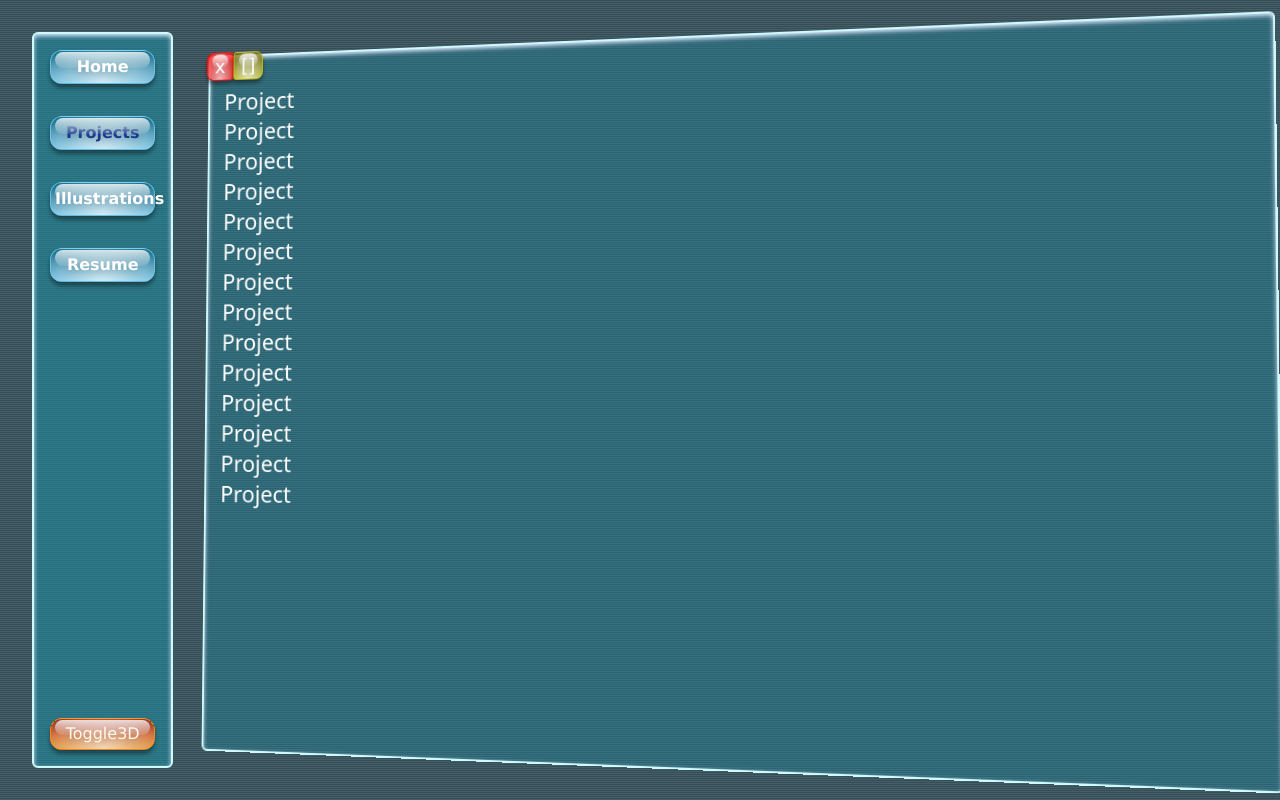
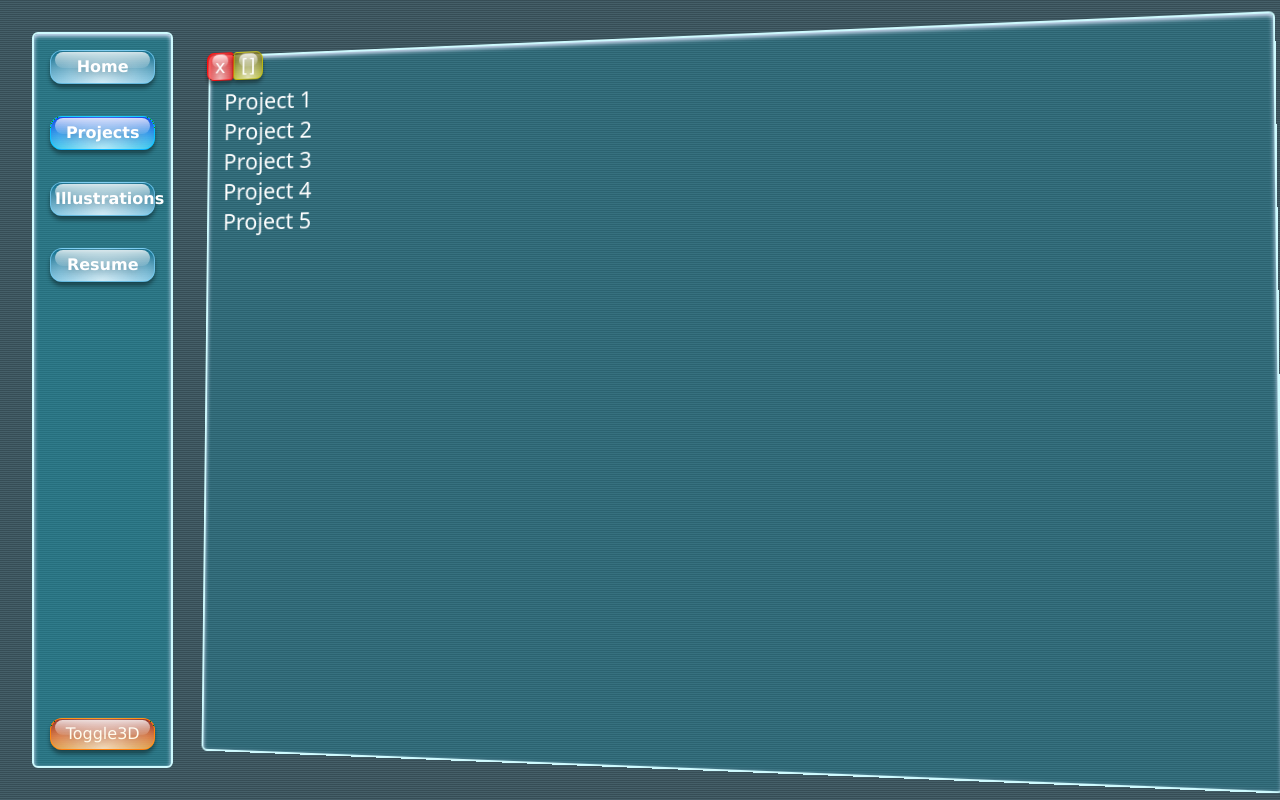
Before and after one commit to Not-Rachel/frutiger-aero-threejs, a React (Vite) app: page /projects in a window 1280 px wide. Built offline with nearby package versions, Linux system fonts and the light colour scheme.

Commit message:
Art page animation, fix resizing layout

```diff
--- a/src/pages/About.tsx
+++ b/src/pages/About.tsx
@@ -1,9 +1,7 @@
 import React from "react";
 
 function About() {
-  return (
-    <div>My name is Rachel Brinkman, you killed my father prepare to die</div>
-  );
+  return <div>About Me</div>;
 }
 
 export default About;
--- a/src/pages/Art.tsx
+++ b/src/pages/Art.tsx
@@ -1,5 +1,6 @@
 import { useState } from "react";
 import { motion, AnimatePresence, easeInOut } from "motion/react";
+import { view } from "motion/react-client";
 
 function Art() {
   const images = import.meta.glob("../assets/portfolio/*.{png,jpg,jpeg}", {
@@ -10,15 +11,22 @@ function Art() {
   const imageArray = Object.values(images);
 
   return (
-    <div className="m-4">
-      <h1 className="font-bold text-space tracking-widest  text-shadow-lg/30">
+    <div className=" relative m-4">
+      <h1 className="relative font-bold text-space tracking-widest  text-shadow-lg/30">
         ART OVER THE YEARS
       </h1>
-      <div className="grid md:grid-cols-4 grid-cols-3 rounded-lg overflow-hidden shadow-xl shadow-white ring-2">
+      <div className="grid grid-cols-4 shadow-xl shadow-white ring-2 ">
         {Object.values(imageArray).map((img, i) => (
+          <motion.div
+            key={i}
+            layout
+            className={`overflow-hidden bg-black/80 ${viewImg === i ? "col-span-3 row-span-2" : "col-span-1 row-span-1"}`}
+          >
             <motion.img
               layout
-            whileHover={{
+              whileHover={
+                viewImg !== i
+                  ? {
                       scale: 1.05,
 
                       transition: {
@@ -27,15 +35,32 @@ function Art() {
                         repeatType: "mirror",
                         ease: "easeInOut",
                       },
-              zIndex: 99,
+                      zIndex: 40,
+                      boxShadow: "0 0 30px rgba(255, 255, 255, 0.8)",
+                    }
+                  : {}
+              }
+              onClick={() => {
+                viewImg !== i ? setViewImg(i) : setViewImg(null);
               }}
-            onClick={() => setViewImg(i)}
-            className="object-cover w-full h-56 shadow-xl shadow-black/50"
+              className={`${viewImg !== i ? "object-cover" : "object-contain"} w-full cursor-pointer transition-all h-full`}
               key={i}
               src={img.default}
             />
+          </motion.div>
         ))}
       </div>
+      {/* <AnimatePresence>
+        {viewImg !== null && (
+          <motion.img
+            layout
+            className="absolute top-0 left-0 z-50 h-full object-contain"
+            onClick={() => setViewImg(null)}
+            src={imageArray[viewImg].default}
+          />
+        )}
+      </AnimatePresence> */}
+
       <h1 className="font-bold text-space tracking-widest my-8  text-shadow-lg/30">
         PHOTOGRAPHY
       </h1>
--- a/src/pages/HomePage.tsx
+++ b/src/pages/HomePage.tsx
@@ -1,5 +1,5 @@
 import { motion, AnimatePresence, easeInOut } from "motion/react";
-import { useState, type CSSProperties, type JSX } from "react";
+import { useEffect, useState, type CSSProperties, type JSX } from "react";
 import { Route, useLocation, useNavigate, Routes } from "react-router-dom";
 import Projects from "./Projects";
 import Art from "./Art";
@@ -19,12 +19,22 @@ function HomePage({ setShowTHREE }: HomePageProps) {
     navigate(`/${param}`);
   }
 
+  useEffect(() => {
+    console.log({ showNav, navToClose, showScreen });
+  }, [showNav, navToClose, showScreen]);
+
+  function closeScreen() {
+    setShowNav(true);
+    setNavToClose(false);
+    setShowScreen(false);
+  }
+
   function navDrag(event, info) {
-    console.log(info.point.x, info.point.y);
+    // console.log(info.point.x, info.point.y);
     setNavToClose(info.point.x < 0 || info.point.y < 0);
   }
   function navDragEnd(event, info) {
-    console.log(info.point.x, info.point.y);
+    // console.log(info.point.x, info.point.y);
     if (info.point.x < 0 || info.point.y < 0) {
       setShowNav(false);
     }
@@ -62,10 +72,11 @@ function HomePage({ setShowTHREE }: HomePageProps) {
               <motion.button
                 whileHover={{ scale: 1.1 }}
                 onClick={() => changeScreen("")}
-                className={
+                className={`p-1 aero rounded-xl`}
+                style={
                   location.pathname === "/"
-                    ? "p-1 aero rounded-xl text-blue-900"
-                    : `p-1 aero rounded-xl`
+                    ? ({ "--saturation": 0.5 } as CSSProperties)
+                    : {}
                 }
               >
                 Home
@@ -73,10 +84,11 @@ function HomePage({ setShowTHREE }: HomePageProps) {
               <motion.button
                 whileHover={{ scale: 1.1 }}
                 onClick={() => changeScreen("projects")}
-                className={
+                className={`p-1 aero rounded-xl`}
+                style={
                   location.pathname === "/projects"
-                    ? "p-1 aero rounded-xl text-blue-900"
-                    : `p-1 aero rounded-xl`
+                    ? ({ "--saturation": 0.5 } as CSSProperties)
+                    : {}
                 }
               >
                 Projects
@@ -84,22 +96,24 @@ function HomePage({ setShowTHREE }: HomePageProps) {
               <motion.button
                 whileHover={{ scale: 1.1 }}
                 onClick={() => changeScreen("art")}
-                className={
+                className={`p-1 aero rounded-xl`}
+                style={
                   location.pathname === "/art"
-                    ? "p-1 aero rounded-xl text-blue-900"
-                    : `p-1 aero rounded-xl`
+                    ? ({ "--saturation": 0.5 } as CSSProperties)
+                    : {}
                 }
               >
                 Illustrations
               </motion.button>
               <motion.button
                 whileHover={{ scale: 1.1 }}
-                className={
+                className={`p-1 aero rounded-xl`}
+                onClick={() => changeScreen("cv")}
+                style={
                   location.pathname === "/cv"
-                    ? "p-1 aero rounded-xl text-blue-900"
-                    : `p-1 aero rounded-xl`
+                    ? ({ "--saturation": 0.5 } as CSSProperties)
+                    : {}
                 }
-                onClick={() => changeScreen("cv")}
               >
                 Resume
               </motion.button>
@@ -116,6 +130,14 @@ function HomePage({ setShowTHREE }: HomePageProps) {
           </motion.nav>
         )}
         {/* </AnimatePresence> */}
+        <motion.div
+          layout
+          // layoutDependency={showNav}
+          transition={{
+            duration: 0.5,
+          }}
+          className=" w-full h-full "
+        >
           <motion.main
             key={"screen"}
             drag="y"
@@ -127,11 +149,6 @@ function HomePage({ setShowTHREE }: HomePageProps) {
               transition: {
                 duration: 0.3,
               },
-          }}
-          layout
-          layoutDependency={showNav}
-          transition={{
-            duration: 0.5,
             }}
             className=" w-full h-full sm:perspective-[800px]"
           >
@@ -154,11 +171,7 @@ function HomePage({ setShowTHREE }: HomePageProps) {
             >
               <div className="absolute -top-2 -left-1 z-50">
                 <button
-                onClick={() => {
-                  setShowNav(true);
-                  setNavToClose(false);
-                  setShowScreen(false);
-                }}
+                  onClick={closeScreen}
                   className="aero   text-xl  rounded-lg rounded-r-sm px-2  "
                   style={{ "--hue": 20, "--saturation": 0.9 } as CSSProperties}
                 >
@@ -202,6 +215,7 @@ function HomePage({ setShowTHREE }: HomePageProps) {
             </motion.div>
           </motion.main>
         </motion.div>
+      </motion.div>
     </div>
   );
 }
--- a/src/pages/Projects.tsx
+++ b/src/pages/Projects.tsx
@@ -3,20 +3,11 @@ import React from "react";
 function Projects() {
   return (
     <div>
-      <p>Project</p>
-      <p>Project</p>
-      <p>Project</p>
-      <p>Project</p>
-      <p>Project</p>
-      <p>Project</p>
-      <p>Project</p>
-      <p>Project</p>
-      <p>Project</p>
-      <p>Project</p>
-      <p>Project</p>
-      <p>Project</p>
-      <p>Project</p>
-      <p>Project</p>
+      <p>Project 1</p>
+      <p>Project 2</p>
+      <p>Project 3</p>
+      <p>Project 4</p>
+      <p>Project 5</p>
     </div>
   );
 }
```
Lines whose indentation alone changed are shown as unchanged.
